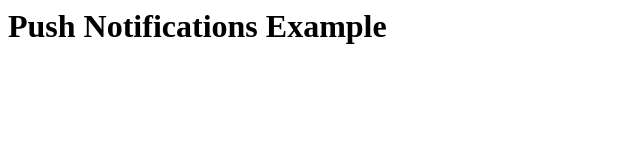
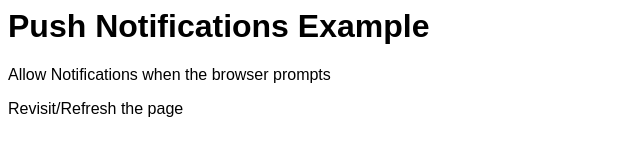
Before and after one commit to torredefarol24/node-webpush-browser-notifications, a website: page client/index.html in a window 1280 px wide. Shown: the whole page, without its empty margins (0-640 px from the left). Drawn offline with Linux system fonts and the light colour scheme.

Commit message:
use sans-serif font

```diff
--- a/client/index.html
+++ b/client/index.html
@@ -5,8 +5,10 @@
   <meta http-equiv="X-UA-Compatible" content="ie=edge">
   <title>Push Notifications</title>
 </head>
-<body>
+<body style='font-family: sans-serif'>
   <h1> Push Notifications Example </h1>
-</body>
+  <p> Allow Notifications when the browser prompts </p>
+  <p> Revisit/Refresh the page </p>
+</body >
   <script type='text/javascript' src='./client.js'></script>
 </html>
```
